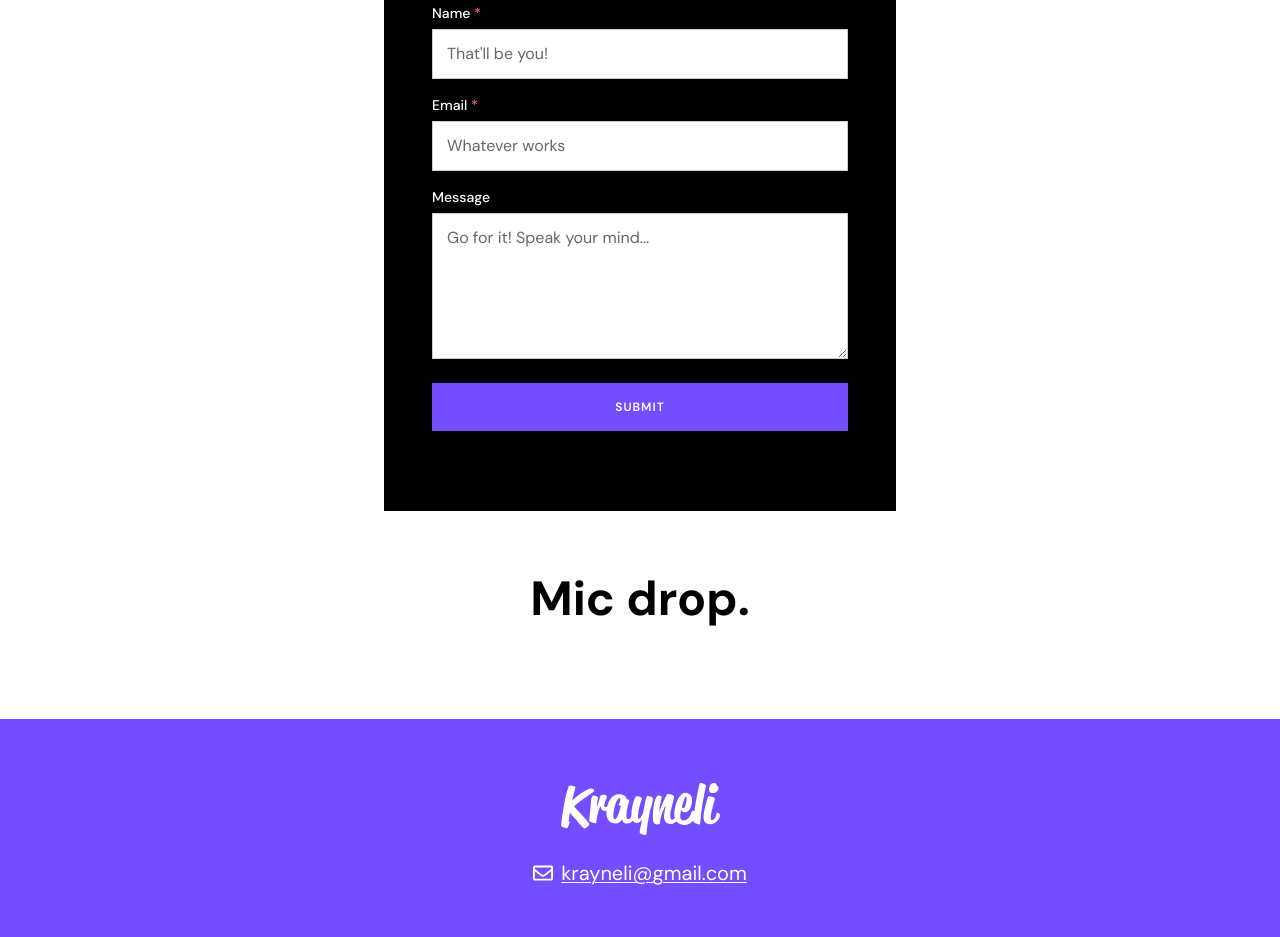
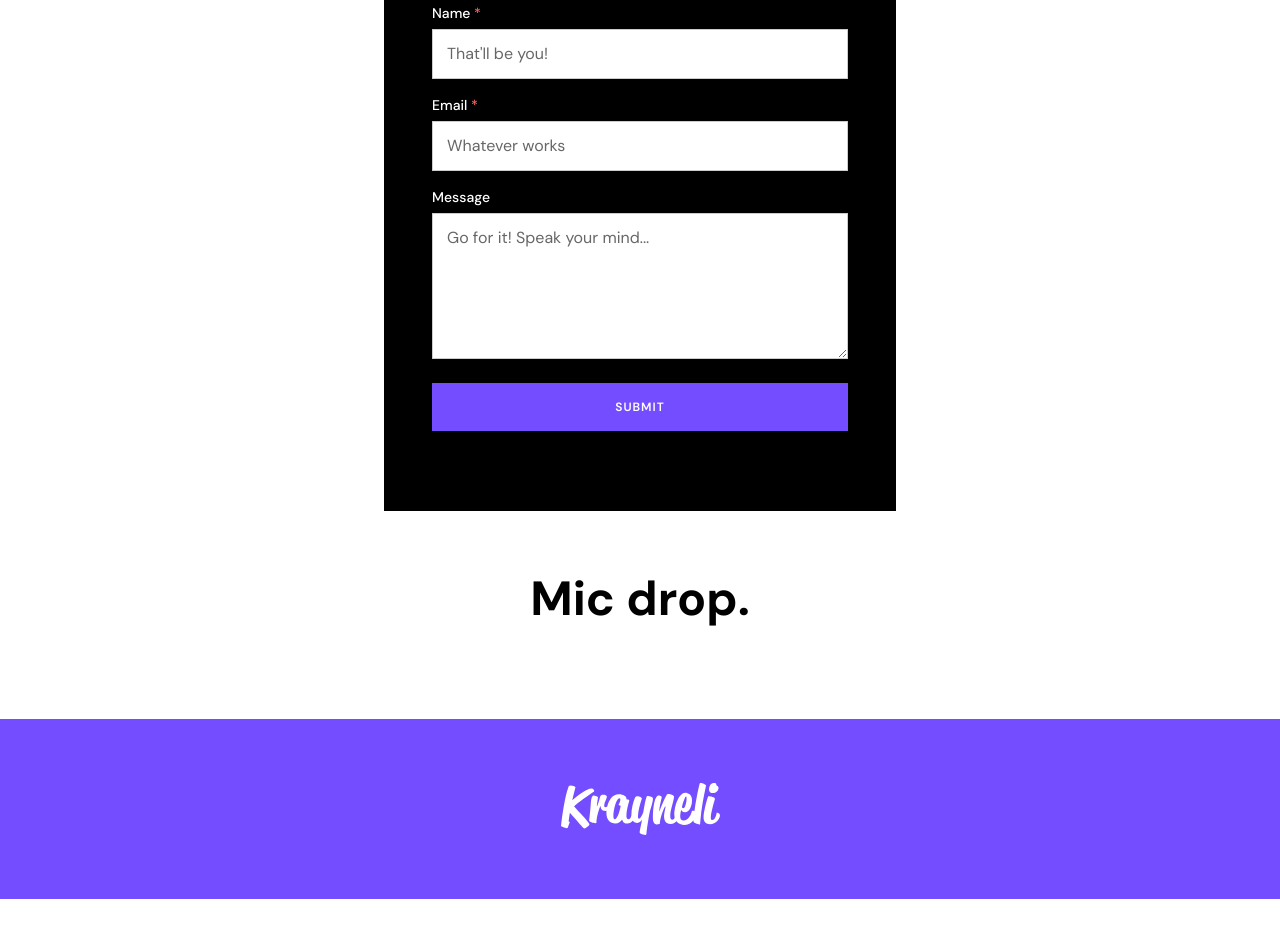
Before and after one commit to keiserman/krayneli, an Astro site: page / in a window 1280 px wide. Shown: the part 1613-2550 px from the top of the page. After the commit the page ends 2512 px from the top, so only its background shows below. Built offline with nearby package versions, Linux system fonts and the light colour scheme; Astro itself is replaced by a stand-in of ours.

Commit message:
Remove public Gmail address to avoid spam
Drop the mailto link from the footer, the email field from the JSON-LD
structured data, and the address from the form-failure message. The
contact form is now the only way to reach the client.

Co-Authored-By: Claude Sonnet 5.5 <noreply@anthropic.com>

```diff
--- a/src/components/Contact.astro
+++ b/src/components/Contact.astro
@@ -127,7 +127,7 @@
       setStatus("Thanks — your message is on its way!");
       form.reset();
     } catch {
-      setStatus("Something went wrong sending that. Please email krayneli@gmail.com instead.");
+      setStatus("Something went wrong sending that. Please try again in a moment.");
     } finally {
       if (submitButton) {
         submitButton.disabled = false;
--- a/src/components/Footer.astro
+++ b/src/components/Footer.astro
@@ -1,17 +1,6 @@
 ---
 ---
 
-<footer class="flex flex-col items-center gap-6 bg-brand-primary px-8 py-16">
+<footer class="flex flex-col items-center bg-brand-primary px-8 py-16">
   <img src="/images/krayneli-logo-white.svg" alt="Krayneli" loading="lazy" class="h-auto w-40" />
-  <a
-    href="mailto:krayneli@gmail.com"
-    class="flex items-center gap-2 text-xl text-white underline decoration-1 underline-offset-2 transition-opacity hover:opacity-80"
-  >
-    <svg aria-hidden="true" viewBox="0 0 512 512" class="h-5 w-5 fill-white">
-      <path
-        d="M464 64H48C21.49 64 0 85.49 0 112v288c0 26.51 21.49 48 48 48h416c26.51 0 48-21.49 48-48V112c0-26.51-21.49-48-48-48zm0 48v40.805c-22.422 18.259-58.168 46.651-134.587 106.49-16.841 13.247-50.201 45.072-73.413 44.701-23.208.375-56.579-31.459-73.413-44.701C106.18 199.465 70.425 171.067 48 152.805V112h416zM48 400V214.398c22.914 18.251 55.409 43.862 104.938 82.646 21.857 17.205 60.134 55.186 103.062 54.955 42.717.231 80.509-37.199 103.053-54.947 49.528-38.783 82.032-64.401 104.947-82.653V400H48z"
-      ></path>
-    </svg>
-    <span>krayneli@gmail.com</span>
-  </a>
 </footer>
--- a/src/layouts/Layout.astro
+++ b/src/layouts/Layout.astro
@@ -23,7 +23,6 @@ const structuredData = {
   url: Astro.site?.toString(),
   image: new URL("/images/krayneli-logo.svg", Astro.site).toString(),
   jobTitle: "Voice Over Artist",
-  email: "mailto:krayneli@gmail.com",
   description,
 };
 ---
```
